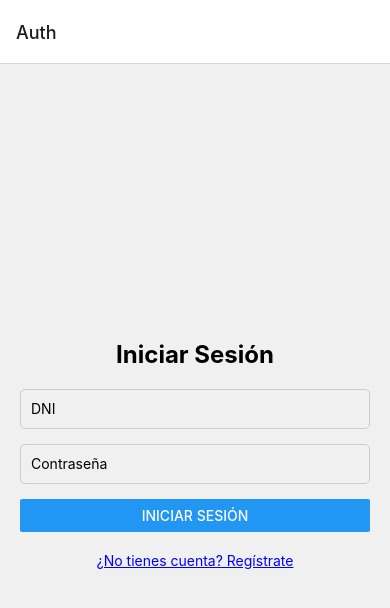
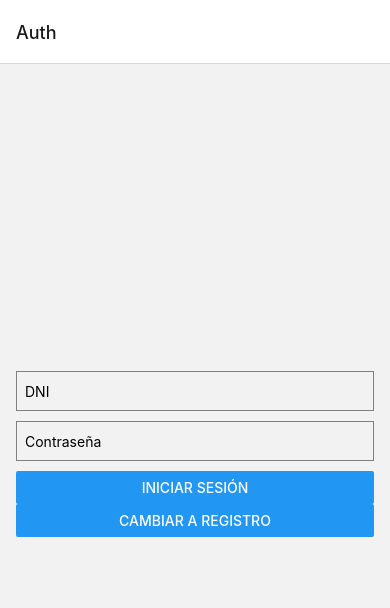
Before and after one commit to BravoGoran/Stockysh, a React Native app: screen /AdminApprovalScreen in a window 390 px wide. Shown: the top 608 px of the page. Built offline with nearby package versions, Linux system fonts and the light colour scheme.

Commit message:
Screen Solicitudes

```diff
--- a/App.js
+++ b/App.js
@@ -1,25 +1,21 @@
-import * as React from 'react';
-import { useState } from 'react';
+import React, { useState } from 'react';
 import { NavigationContainer } from '@react-navigation/native';
-import { createNativeStackNavigator } from '@react-navigation/native-stack';
-
+import { createStackNavigator } from '@react-navigation/stack';
 import HomeScreen from './screens/HomeScreen';
 import LoadProductScreen from './screens/LoadProductScreen';
 import ViewProductScreen from './screens/ViewProductScreen';
+import AdminApprovalScreen from './screens/AdminApprovalScreen';
 import AuthScreen from './screens/AuthScreen';
-import AdminApprovalScreen from './screens/AdminApprovalScreen'; // Asegúrate de importar la pantalla de aprobación
 
-const Stack = createNativeStackNavigator();
-
-
+const Stack = createStackNavigator();
 
 export default function App() {
   const [isAuthenticated, setIsAuthenticated] = useState(false);
   const [userRole, setUserRole] = useState(null); // Estado para el rol del usuario
 
-  const handleLogin = (role) => {
+  const handleLogin = (rol) => {
     setIsAuthenticated(true);
-    setUserRole(role); // Establece el rol del usuario
+    setUserRole(rol); // Establece el rol del usuario
   };
 
   return (
@@ -27,13 +23,13 @@ export default function App() {
       <Stack.Navigator>
         {isAuthenticated ? (
           <>
-           <Stack.Screen name="Home">
-  {(props) => <HomeScreen {...props} role={userRole} />}
-</Stack.Screen>
+            <Stack.Screen name="Home">
+              {(props) => <HomeScreen {...props} rol={userRole} />}
+            </Stack.Screen>
             <Stack.Screen name="LoadProduct" component={LoadProductScreen} />
             <Stack.Screen name="ViewProduct" component={ViewProductScreen} />
             {userRole === 'admin' && (
-              <Stack.Screen name="AdminApproval" component={AdminApprovalScreen} />
+              <Stack.Screen name="AdminApprovalScreen" component={AdminApprovalScreen} />
             )}
           </>
         ) : (
--- a/package.json
+++ b/package.json
@@ -13,13 +13,14 @@
     "@react-native-async-storage/async-storage": "1.23.1",
     "@react-navigation/native": "^6.1.18",
     "@react-navigation/native-stack": "^6.11.0",
+    "@react-navigation/stack": "^6.4.1",
     "expo": "~51.0.38",
     "expo-status-bar": "~1.12.1",
     "react": "18.2.0",
     "react-dom": "18.2.0",
     "react-native": "0.74.5",
-    "react-native-safe-area-context": "4.10.5",
-    "react-native-screens": "3.31.1",
+    "react-native-safe-area-context": "^4.10.5",
+    "react-native-screens": "^3.31.1",
     "react-native-web": "~0.19.10"
   },
   "devDependencies": {
--- a/screens/AdminApprovalScreen.js
+++ b/screens/AdminApprovalScreen.js
@@ -1,8 +1,8 @@
 import React, { useEffect, useState } from 'react';
-import { View, Text, Button, Alert, ActivityIndicator } from 'react-native';
+import { View, Text, Button, Alert, ActivityIndicator, FlatList } from 'react-native';
 import AsyncStorage from '@react-native-async-storage/async-storage';
 
-const API_URL = "http://localhost:3000"; // Usar variable de entorno en producción
+const API_URL = "http://localhost:3000"; // Usa una variable de entorno en producción
 
 export default function AdminApprovalScreen() {
   const [solicitudes, setSolicitudes] = useState([]);
@@ -21,12 +21,15 @@ export default function AdminApprovalScreen() {
     setLoading(true);
     try {
       const token = await getToken();
+      const dni = await AsyncStorage.getItem('dni');
+
       const response = await fetch(`${API_URL}/user/getSolicitudes`, {
-        method: 'GET',
+        method: 'POST',
         headers: {
           'Content-Type': 'application/json',
           'auth': token,
         },
+        body: JSON.stringify({ dni })
       });
 
       const data = await response.json();
@@ -70,20 +73,27 @@ export default function AdminApprovalScreen() {
     fetchSolicitudes();
   }, []);
 
+  const renderSolicitud = ({ item }) => (
+    <View style={{ marginBottom: 20 }}>
+      <Text>Producto: {item.nombre_producto}</Text>
+      <Text>Precio: {item.precio}</Text>
+      <Text>Stock: {item.stock}</Text>
+      <Button title="Aprobar" onPress={() => handleAction(item.id_p, 'approve')} />
+      <Button title="Rechazar" onPress={() => handleAction(item.id_p, 'reject')} />
+    </View>
+  );
+
   return (
-    <View>
+    <View style={{ flex: 1, padding: 20 }}>
       {loading ? (
         <ActivityIndicator size="large" color="#0000ff" />
-      ) : solicitudes.length > 0 ? (
-        solicitudes.map(solicitud => (
-          <View key={solicitud.id_p}>
-            <Text>{`Producto: ${solicitud.nombre_producto}, Precio: ${solicitud.precio}`}</Text>
-            <Button title="Aprobar" onPress={() => handleAction(solicitud.id_p, 'approve')} />
-            <Button title="Rechazar" onPress={() => handleAction(solicitud.id_p, 'reject')} />
-          </View>
-        ))
       ) : (
-        <Text>No hay solicitudes pendientes.</Text>
+        <FlatList
+          data={solicitudes}
+          renderItem={renderSolicitud}
+          keyExtractor={(item) => item.id_p.toString()}
+          ListEmptyComponent={<Text>No hay solicitudes pendientes</Text>}
+        />
       )}
     </View>
   );
--- a/screens/AuthScreen.js
+++ b/screens/AuthScreen.js
@@ -23,9 +23,10 @@ export default function AuthScreen({ onLogin }) {
       if (data.success) {
         await AsyncStorage.setItem('token', data.token); // Guarda el token
         await AsyncStorage.setItem('dni', username); // Guarda el DNI actual
-        await AsyncStorage.setItem('role', data.role); // Guarda el rol del usuario
+        await AsyncStorage.setItem('userRole', data.rol); // Guarda el rol del usuario
         console.log("Token guardado:", data.token);
-        onLogin(data.role); // Cambia a la pantalla principal y pasa el rol
+        console.log("Rol guardado:", data.rol);
+        onLogin(data.rol); // Cambia a la pantalla principal y pasa el rol
       } else {
         alert(`Error: ${data.message}`);
       }
@@ -33,33 +34,42 @@ export default function AuthScreen({ onLogin }) {
       alert(`Error: ${error.message}`);
     }
   };
+
   return (
     <View style={styles.container}>
-      <Text style={styles.title}>{isLogin ? 'Iniciar Sesión' : 'Registrarse'}</Text>
       <TextInput
-        style={styles.input}
         placeholder="DNI"
         value={username}
         onChangeText={setUsername}
+        style={styles.input}
       />
       <TextInput
-        style={styles.input}
         placeholder="Contraseña"
-        secureTextEntry
         value={password}
         onChangeText={setPassword}
+        secureTextEntry
+        style={styles.input}
       />
-      <Button title={isLogin ? 'Iniciar Sesión' : 'Registrarse'} onPress={handleAuth} />
-      <Text style={styles.toggleText} onPress={() => setIsLogin(!isLogin)}>
-        {isLogin ? '¿No tienes cuenta? Regístrate' : '¿Ya tienes cuenta? Inicia sesión'}
-      </Text>
+      <Button title={isLogin ? "Iniciar sesión" : "Registrarse"} onPress={handleAuth} />
+      <Button
+        title={`Cambiar a ${isLogin ? "Registro" : "Inicio de sesión"}`}
+        onPress={() => setIsLogin(!isLogin)}
+      />
     </View>
   );
 }
 
 const styles = StyleSheet.create({
-  container: { flex: 1, justifyContent: 'center', padding: 20, backgroundColor: '#f0f0f0' },
-  title: { fontSize: 24, fontWeight: 'bold', marginBottom: 20, textAlign: 'center' },
-  input: { height: 40, borderColor: '#ccc', borderWidth: 1, marginBottom: 15, padding: 10, borderRadius: 5 },
-  toggleText: { marginTop: 20, color: 'blue', textAlign: 'center', textDecorationLine: 'underline' },
+  container: {
+    flex: 1,
+    justifyContent: 'center',
+    padding: 16,
+  },
+  input: {
+    height: 40,
+    borderColor: 'gray',
+    borderWidth: 1,
+    marginBottom: 10,
+    paddingLeft: 8,
+  },
 });
--- a/screens/HomeScreen.js
+++ b/screens/HomeScreen.js
@@ -3,15 +3,15 @@ import { View, Text, Button, StyleSheet, Image } from "react-native";
 import AsyncStorage from '@react-native-async-storage/async-storage';
 
 export default function HomeScreen({ navigation }) {
-  const [role, setRole] = useState(null);
+  const [rol, setRole] = useState(null);
 
   // Obtén el rol del usuario desde AsyncStorage
   useEffect(() => {
     const fetchRole = async () => {
       try {
-        const roleData = await AsyncStorage.getItem('userRole');
-        if (roleData) {
-          setRole(roleData);
+        const rolData = await AsyncStorage.getItem('userRole');
+        if (rolData) {
+          setRole(rolData);
         } else {
           console.log("No se encontró el rol en AsyncStorage.");
         }
@@ -25,8 +25,8 @@ export default function HomeScreen({ navigation }) {
 
   // Para depuración, verifica el rol
   useEffect(() => {
-    console.log("Rol del usuario:", role);
-  }, [role]);
+    console.log("Rol del usuario:", rol);
+  }, [rol]);
 
   return (
     <View style={styles.container}>
@@ -43,7 +43,7 @@ export default function HomeScreen({ navigation }) {
           onPress={() => navigation.navigate("ViewProduct")}
           color="#555"
         />
-        {role === "admin" && (
+        {rol === "admin" && (
           <Button
             title="Solicitudes"
             onPress={() => navigation.navigate("AdminApprovalScreen")}
```
Also changed, not shown: 1 other file (tests, documents, lock files or other folders).
